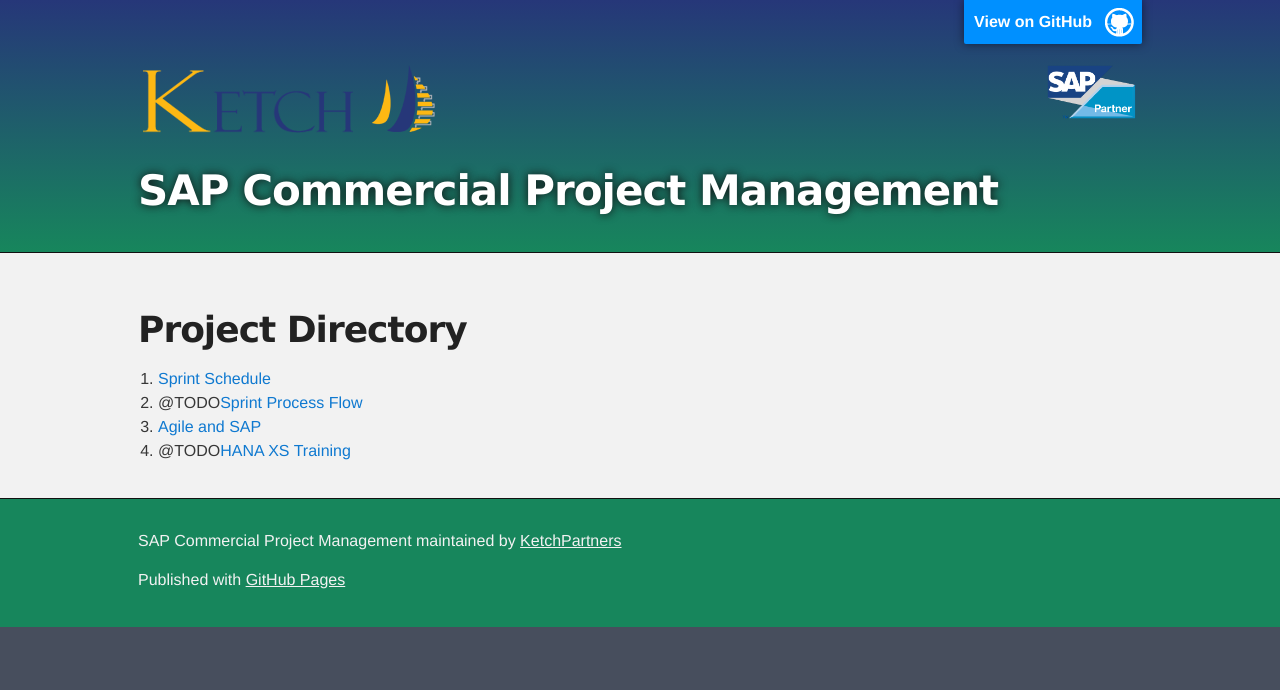
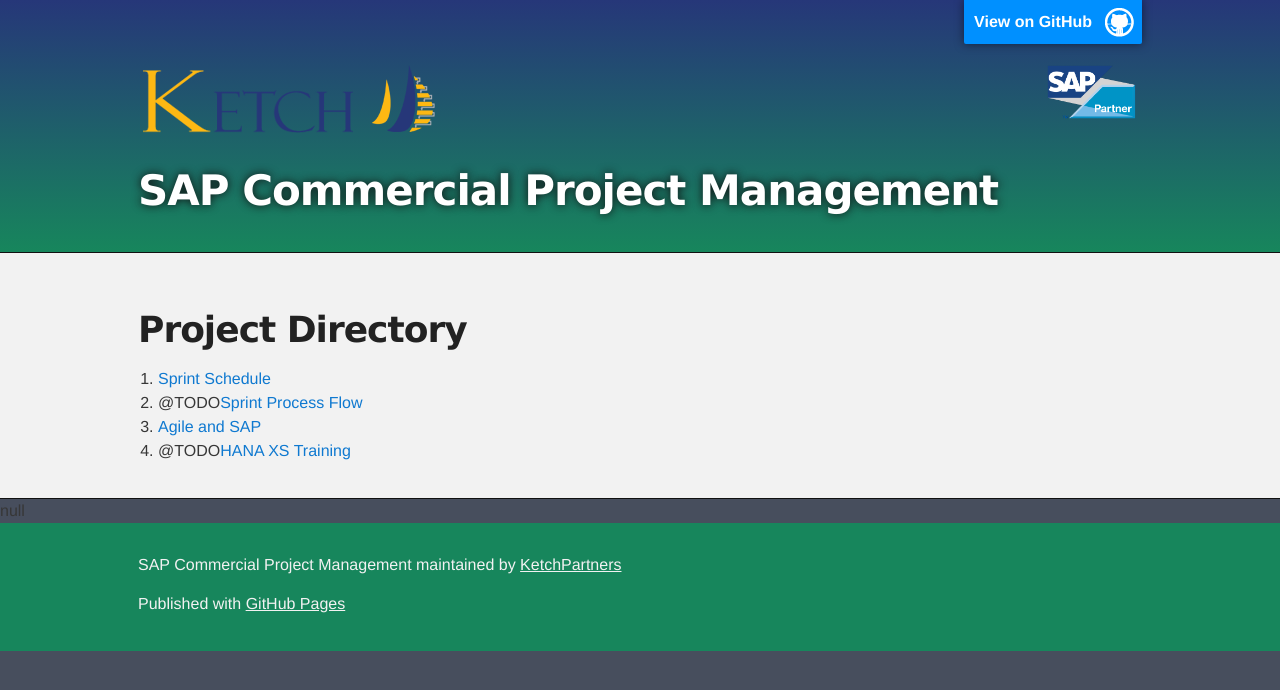
Before and after one commit to KetchPartners/sapcommercialprojects, a Jekyll site: the page built from index.md, in a window 1280 px wide. Shown: the top 690 px of the page. Built offline with Jekyll 4.4.1, drawn with Linux system fonts in a browser that asks for light colours.

Commit message:
Update default.html

```diff
--- a/_layouts/default.html
+++ b/_layouts/default.html
@@ -50,6 +50,8 @@
       </section>
     </div>
 
+    {{ variable | jsonify }}
+
     <!-- FOOTER  -->
     <div id="footer_wrap" class="outer">
       <footer class="inner">
```
